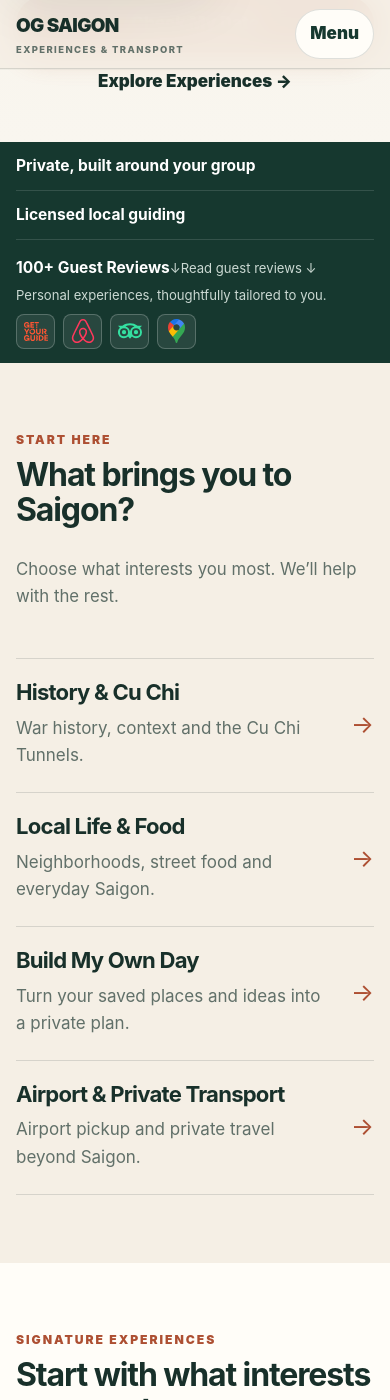
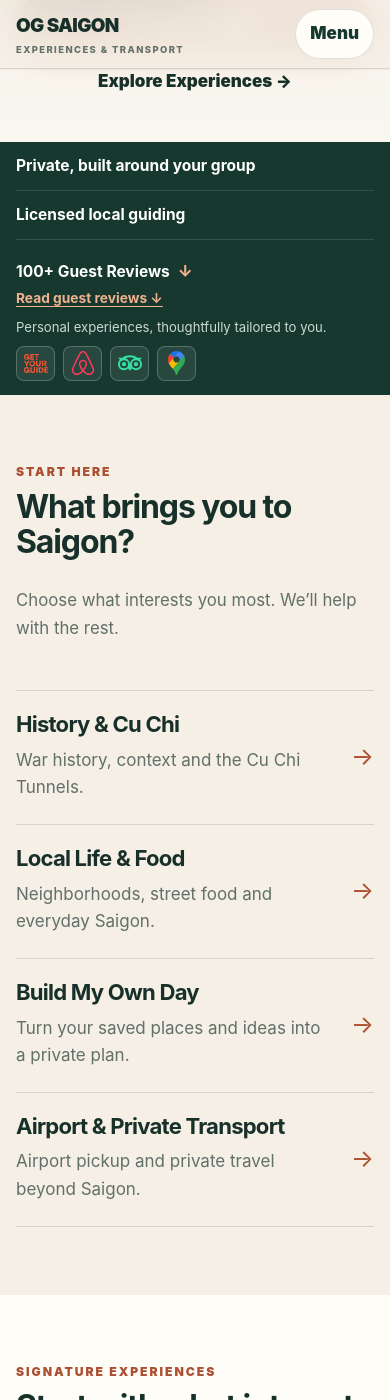
Before and after one commit to DSG2025/DSG2025.github.io, a Jekyll site: the page built from index.html, in a window 390 px wide and 1400 px high, scrolled down 655 px. Built offline with Jekyll 4.4.1, drawn with Linux system fonts in a browser that asks for light colours.

Commit message:
Mobile: style review link cue and touch target

```diff
--- a/assets/css/home-v2.css
+++ b/assets/css/home-v2.css
@@ -967,3 +967,37 @@ body.home-v2 .reviews-proof .review-platform-proof:focus-visible span {
   text-decoration: underline;
   text-underline-offset: 3px;
 }
+
+/* Mobile trust review link: make the in-page jump discoverable. */
+body.home-v2 .trust-review .trust-review-title-arrow,
+body.home-v2 .trust-review .trust-review-cue {
+  display: none;
+}
+
+@media (max-width: 650px) {
+  body.home-v2 .trust-review .trust-review-heading {
+    display: block;
+    align-self: flex-start;
+    min-height: 48px;
+    padding: 4px 0;
+  }
+
+  body.home-v2 .trust-review .trust-review-title-arrow {
+    display: inline;
+    margin: 0 0 0 8px;
+    color: #efb18e;
+    font-size: 1rem;
+    font-weight: 800;
+  }
+
+  body.home-v2 .trust-review .trust-review-cue {
+    display: block;
+    margin-top: 4px;
+    color: #efb18e;
+    font-size: 0.86rem;
+    font-weight: 700;
+    line-height: 1.45;
+    text-decoration: underline;
+    text-underline-offset: 3px;
+  }
+}
```
